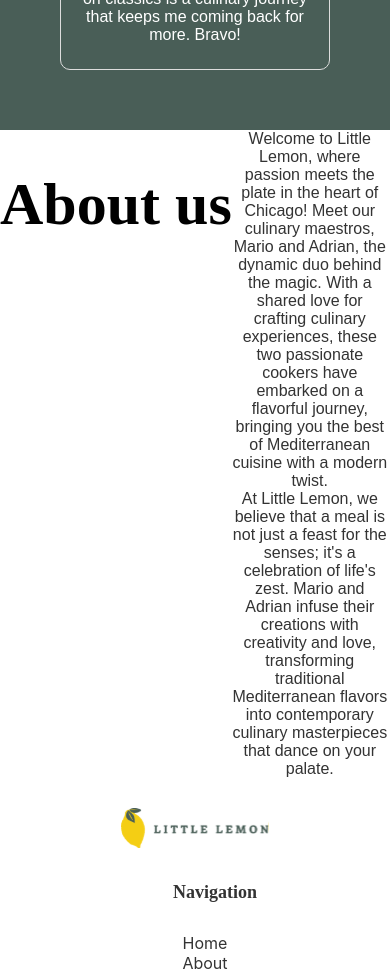
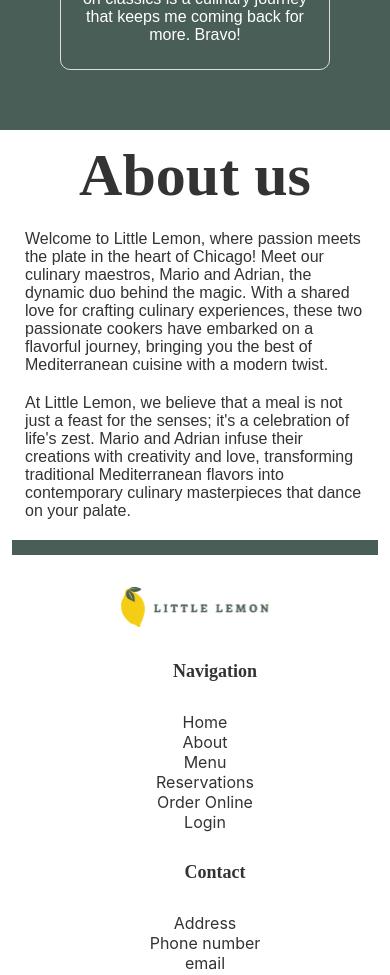
Before and after one commit to Geo-mil/little_lemon, a React (Create React App) app: page / in a window 390 px wide. Shown: the part 3740-4715 px from the top of the page. Built offline with nearby package versions, Linux system fonts and the light colour scheme.

Commit message:
Add routing and pages

```diff
--- a/src/components/About/About.css
+++ b/src/components/About/About.css
@@ -1,31 +1,50 @@
-/* About.css */
 .about-container {
-    display: flex;
-    height: auto;
-    width: 100%;
+    display: grid;
+    grid-template-columns: 1fr 1fr;
+    column-gap: 50px;
+    margin: 3vw;
+    padding-bottom: 20px;
+    border-bottom: 15px solid #495E57;
   }
 
-  .about-text {
-    width: 40%; /* Ensure the text container takes full width on smaller screens */
+  .about_cell {
+    display: flex;
+    justify-content: center;
   }
 
-  .about-text p {
+  .about-container .text {
+    margin: 10%;
+    text-align: left;
+  }
+
+  .about-container h1 {
     color: #333333;
+    margin: 0;
+  }
+
+  .about-container p {
+    max-width: 340px;
+    margin-top: 20px;
+    color: #333333;
+    text-align: left;
   }
 
   .photos {
     position: relative;
-    overflow: hidden;
   }
 
-  .photos img {
-    max-width: 50%;
+  .about-container img {
+    width: 100%;
     height: auto;
-    transition: transform 0.3s ease-in-out; /* Add a smooth transition effect */
+    border-radius: 16px;
+    box-shadow: 5px 5px 10px rgba(0, 0, 0, 0.3);
   }
 
   @media (max-width: 600px) {
+    .about-container {
+        grid-template-columns: 1fr
+    }
     .photos {
-      display: none; /* Hide photos on screens smaller than 600px */
+        display: none;
     }
   }
--- a/src/components/About/About.js
+++ b/src/components/About/About.js
@@ -1,12 +1,12 @@
 import MarioAndAdrian from "../../assets/Mario and Adrian A.jpg"
-import AdrianAndMario from "../../assets/Mario and Adrian b.jpg"
 import "./About.css"
 
 const About = () => {
     return (
         <div className="about-container">
-          <h1>About us</h1>
+          <div className='about_cell'>
           <div className="about-text">
+            <h1>About us</h1>
             <p>
               Welcome to Little Lemon,
               where passion meets the plate in the heart of Chicago!
@@ -23,8 +23,11 @@ const About = () => {
               culinary masterpieces that dance on your palate.
             </p>
           </div>
+          </div>
+          <div className='about_cell'>
           <div className="photos">
             <img src={MarioAndAdrian} alt="Mario and Adrian" />
+          </div>
           </div>
         </div>
       )
--- /dev/null
+++ b/src/components/Booking/BookingPage.js
@@ -0,0 +1,9 @@
+import BookingForm from "./BookignForm"
+
+const BookingPage = () => {
+    return <>
+    <BookingForm />
+    </>
+}
+
+export default BookingPage
--- a/src/components/Header/Nav.js
+++ b/src/components/Header/Nav.js
@@ -4,9 +4,9 @@ function Nav({children}) {
             {children && <h5>{children}</h5>}
             <li><a href="/">Home</a></li>
             <li><a href="/">About</a></li>
-            <li><a href="/">Menu</a></li>
-            <li><a href="/">Reservations</a></li>
-            <li><a href="/">Order Online</a></li>
+            <li><a href="/MenuPage">Menu</a></li>
+            <li><a href="/BookingPage">Reservations</a></li>
+            <li><a href="/OrderOnlinePage">Order Online</a></li>
             <li><a href="/">Login</a></li>
         </ul>
     </nav>
--- a/src/components/Main.js
+++ b/src/components/Main.js
@@ -1,5 +1,7 @@
 import HomePage from "./HomePage"
-import BookingPage from "./BookingPage"
+import BookingPage from "./Booking/BookingPage"
+import MenuPage from "./MenuPage"
+import OrderOnlinePage from "./OrderOnlinePage"
 import { BrowserRouter as Router, Routes, Route } from 'react-router-dom';
 
 function Main() {
@@ -7,7 +9,9 @@ function Main() {
         <Router>
             <Routes>
                 <Route path="/" element={<HomePage />}></Route>
+                <Route path="/menu" element={<MenuPage />}></Route>
                 <Route path="/booking" element={<BookingPage />}></Route>
+                <Route path="/orderOnline" element={<OrderOnlinePage />}></Route>
             </Routes>
         </Router>
     </main>
--- /dev/null
+++ b/src/components/OrderOnlinePage.js
@@ -0,0 +1,6 @@
+const BookingPage = () => {
+    return <>
+    </>
+}
+
+export default BookingPage
```
Also changed, not shown: src/components/Booking/BookignForm.js (added), src/components/MenuPage.js (renamed from src/components/BookingPage.js).
